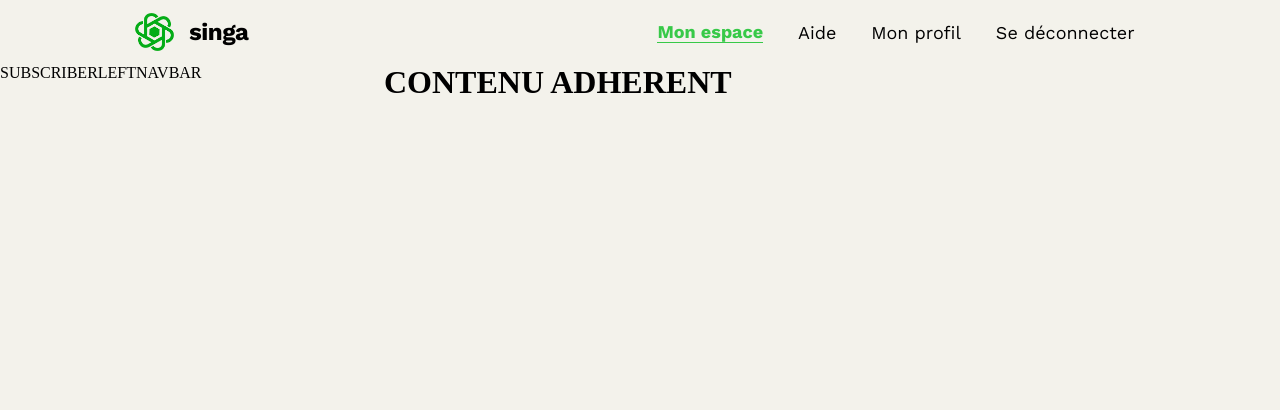
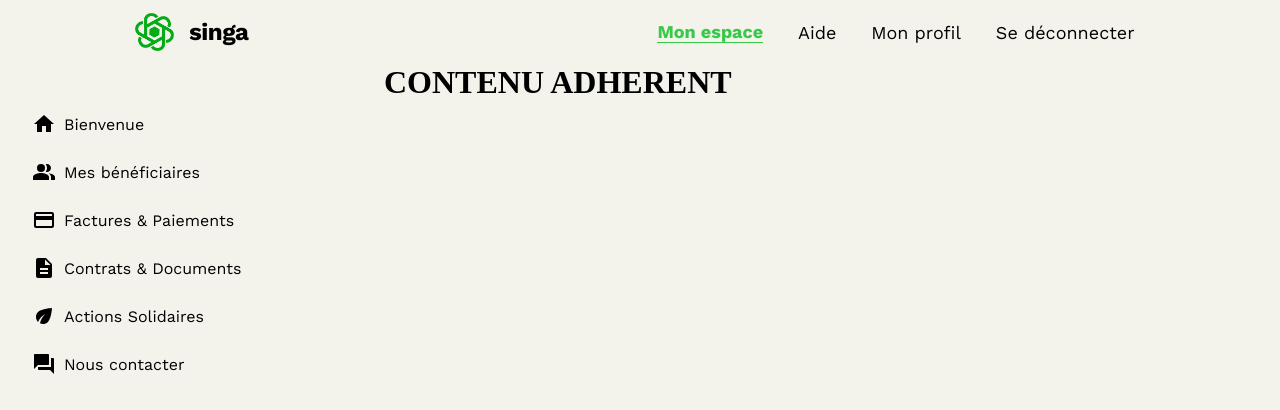
Before and after one commit to WildCodeSchool/paris-0921-project3-my-singa-assurance, a React (Vite) app: page /subscribers in a window 1280 px wide. Shown: the top 410 px of the page. Built offline with nearby package versions, Linux system fonts and the light colour scheme.

Commit message:
style : add the icons and text and style them

```diff
--- a/package.json
+++ b/package.json
@@ -26,6 +26,7 @@
     "@hookform/resolvers": "^2.8.5",
     "@material-ui/core": "^4.12.3",
     "@material-ui/icons": "^4.11.2",
+    "@mui/icons-material": "^5.2.5",
     "@mui/material": "^5.2.5",
     "@mui/styled-engine-sc": "^5.1.0",
     "@mui/styles": "^5.2.3",
--- a/src/components/SubscriberLeftNavBar.jsx
+++ b/src/components/SubscriberLeftNavBar.jsx
@@ -1,10 +1,40 @@
 import React from 'react';
 import style from './style/SubscriberLeftNavBar.module.scss';
+
+import HomeIcon from '@mui/icons-material/Home';
+import PeopleAltIcon from '@mui/icons-material/PeopleAlt';
+import CreditCardIcon from '@mui/icons-material/CreditCard';
+import DescriptionIcon from '@mui/icons-material/Description';
+import EcoIcon from '@material-ui/icons/Eco';
+import QuestionAnswerIcon from '@mui/icons-material/QuestionAnswer';
 
 function SubscriberLeftNavBar() {
   return (
     <div className={style.subscriberTitleContainer}>
-      <div className={style.subscriberTitle}>SUBSCRIBERLEFTNAVBAR</div>
+      <div className={style.subscribernavBarBlock}>
+        <HomeIcon />
+        <p className={style.suscriberText}>Bienvenue</p>
+      </div>
+      <div className={style.subscribernavBarBlock}>
+        <PeopleAltIcon />
+        <p className={style.suscriberText}>Mes bénéficiaires</p>
+      </div>
+      <div className={style.subscribernavBarBlock}>
+        <CreditCardIcon />
+        <p className={style.suscriberText}>Factures & Paiements</p>
+      </div>
+      <div className={style.subscribernavBarBlock}>
+        <DescriptionIcon />
+        <p className={style.suscriberText}>Contrats & Documents</p>
+      </div>
+      <div className={style.subscribernavBarBlock}>
+        <EcoIcon />
+        <p className={style.suscriberText}>Actions Solidaires</p>
+      </div>
+      <div className={style.subscribernavBarBlock}>
+        <QuestionAnswerIcon />
+        <p className={style.suscriberText}>Nous contacter</p>
+      </div>
     </div>
   );
 }
--- a/src/components/style/SubscriberLeftNavBar.module.scss
+++ b/src/components/style/SubscriberLeftNavBar.module.scss
@@ -1,4 +1,28 @@
+@import url('https://fonts.googleapis.com/css2?family=Work+Sans:wght@600&display=swap');
+
 .subscriberTitleContainer {
   width: 30%;
   height: 300vh;
+  margin-top: 6vh;
+  font-family: 'Work Sans', sans-serif;
 }
+
+.subscribernavBarBlock {
+  display: flex;
+  margin-left: 4vh;
+  align-items: center;
+  margin-bottom: 3vh;
+}
+
+.suscriberText {
+  margin-left: 1vh;
+}
+
+.subscriberSelected:focus {
+  color: 2ad63e;
+}
+
+.suscriberText:hover {
+  border-bottom: solid 1px black;
+  padding-top: 1px;
+}
```
Also changed, not shown: index.html (+2 -1 lines), 1 other file (tests, documents, lock files or other folders).
